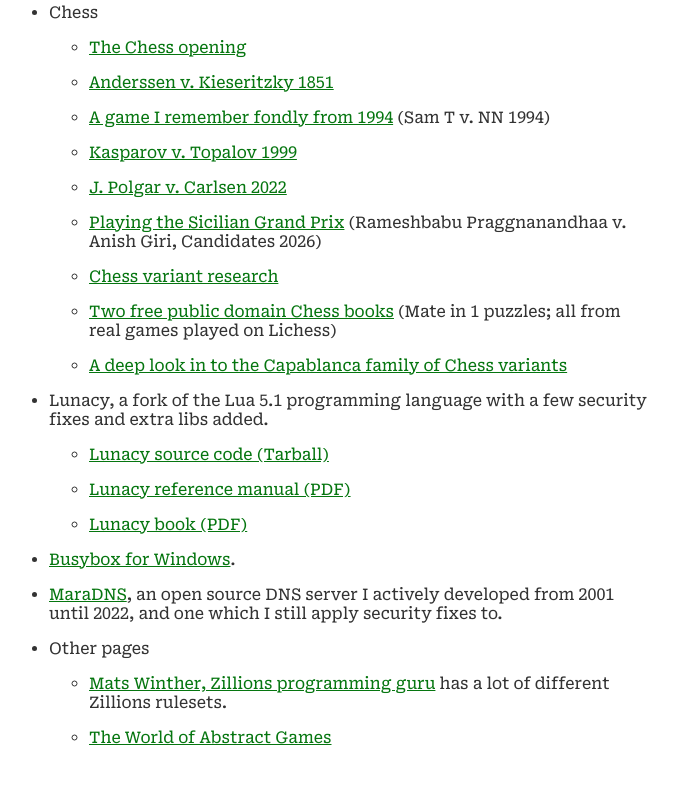
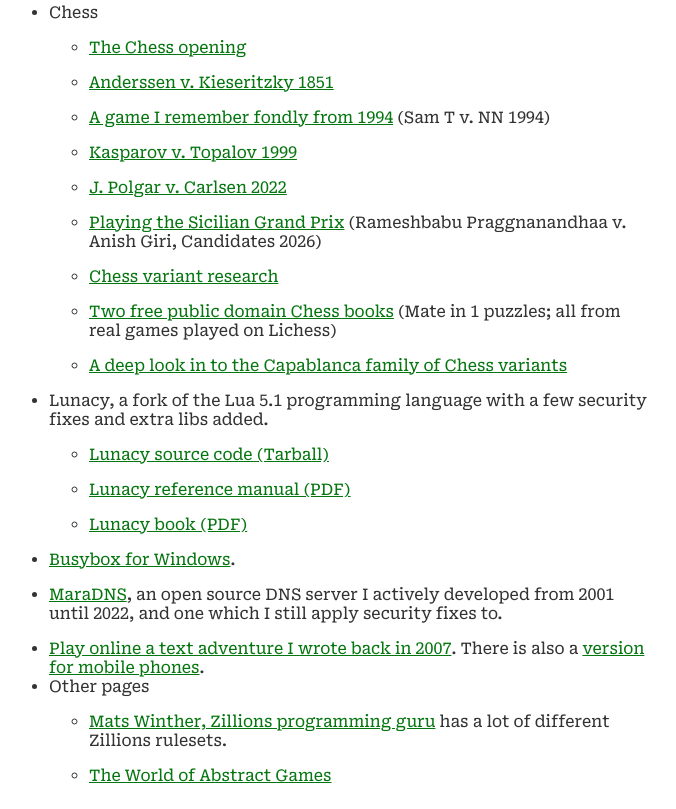
Before and after one commit to samboy/samboy.github.io, a plain HTML site: page index.html in a window 1280 px wide. Shown: the part 464-1273 px from the top of the page, without its empty margins (287-963 px from the left). Before the commit the page ends 1235 px from the top, so only its background shows below. Drawn offline with Linux system fonts and the light colour scheme.

Commit message:
Link to https://samboy.github.io/ScottFree/p.htm (and w/o p.htm)

```diff
--- a/index.html
+++ b/index.html
@@ -265,6 +265,9 @@ language with a few security fixes and extra libs added.
 <li><a href="MaraDNS/webpage/">MaraDNS</a>, an open source DNS server
 I actively developed from 2001 until 2022, and one which I still apply
 security fixes to.<p>
+<li><a href="ScottFree/">Play online a text adventure I wrote back in
+2007</a>.  There is also a <a href="ScottFree/p.htm">version for mobile
+phones</a>.
 <li>Other pages<p>
 <ul>
 	<li><a href="https://mats-winther.github.io/bg/index.htm"
```
